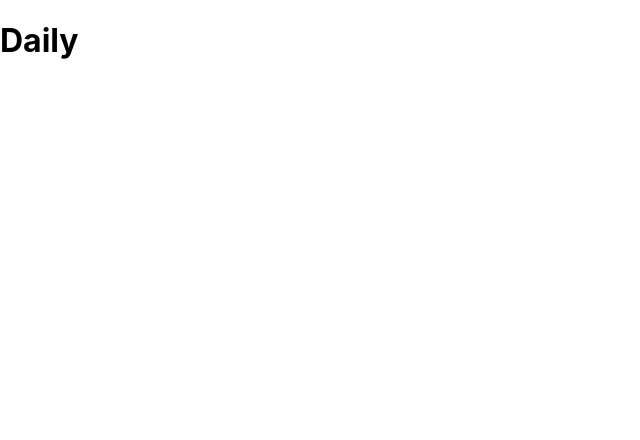
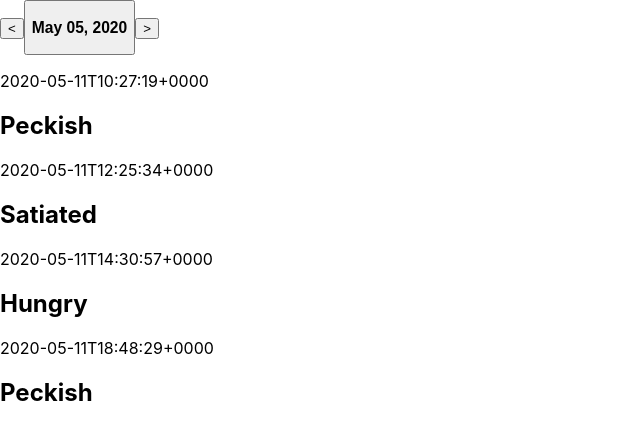
Before and after one commit to emchoi7/front-tff, a React (Create React App) app: page / in a window 1280 px wide. Shown: the top 440 px of the page, without its empty margins (0-640 px from the left). Built offline with nearby package versions, Linux system fonts and the light colour scheme.

Commit message:
Daily component basic layout, basic flow of data from App to Display to Daily

```diff
--- a/src/App.js
+++ b/src/App.js
@@ -1,12 +1,19 @@
-import React from 'react';
+import React, {Component} from 'react';
 import Display from './Display/Display';
+import data from './data/data';
 
-function App() {
-  return (
-    <div className="App">
-      <Display />
-    </div>
-  );
+export default class App extends Component {
+  constructor() {
+    super();
+    this.state = {
+
+    };
+  }
+  render() {
+    return (
+      <div>
+        <Display records={data.log} />
+      </div>
+    )
+  }
 }
-
-export default App;
--- a/src/Daily/Daily.js
+++ b/src/Daily/Daily.js
@@ -1,16 +1,78 @@
-import React, { Component } from 'react'
+/*
+    Contains Daily, DateSelector, and Record components
+    Props are passed to DateSelector and Record from Daily
+    Record components are put into an array
+*/
+import React from 'react';
 
-export default class Daily extends Component {
-    constructor() {
-        super();
-        this.state = {};
+export default function Daily(props) {
+    console.log(props.records)
+    const records = props.records.map((record, index) => <Record
+            key={index}
+            score={record["hunger-score"]}
+            time={record.timestamp}
+            notes={record.notes}
+        />
+    );
+    return (
+        <div>
+            <DateSelector date={props.date} />
+            {records}
+        </div>
+    )
+}
+
+function DateSelector(props) {
+    return (
+        <div>
+            <button> {"<"} </button>
+
+            <button>
+                <h3>{props.date}</h3>
+            </button>
+
+            <button> {">"} </button>
+        </div>
+    )
+}
+
+function Record(props) {
+    let hungerLevel = 'Neutral';
+    let colorClass = 'hunger-blue';
+
+    if(props.score >= 0 && props.score < 1) {
+        hungerLevel = 'Starving';
+        colorClass = 'hunger-red';
+    } else if(props.score >= 1 && props.score < 2) {
+        hungerLevel = 'Famished';
+        colorClass = 'hunger-orange';
+    } else if(props.score >= 2 && props.score < 3) {
+        hungerLevel = 'Hungry';
+        colorClass = 'hunger-yellow';
+    } else if(props.score >= 3 && props.score < 4) {
+        hungerLevel = 'Peckish';
+        colorClass = 'hunger-green';
+    } else if(props.score >= 4 && props.score < 5) {
+        hungerLevel = 'Neutral';
+        colorClass = 'hunger-blue';
+    } else if(props.score >= 5 && props.score < 6) {
+        hungerLevel = 'Satiated';
+        colorClass = 'hunger-green';
+    } else if(props.score >= 6 && props.score < 7) {
+        hungerLevel = 'Full';
+        colorClass = 'hunger-yellow';
+    } else if(props.score >= 7 && props.score < 8) {
+        hungerLevel = 'Stuffed';
+        colorClass = 'hunger-orange';
+    } else if(props.score >= 8 && props.score < 9) {
+        hungerLevel = 'Bursting';
+        colorClass = 'hunger-red';
     }
 
-    render() {
-        return (
-            <div>
-                <h1>Daily</h1>
-            </div>
-        )
-    }
+    return (
+        <div className={colorClass}>
+            <p>{props.time}</p>
+            <h2>{hungerLevel}</h2>
+        </div>
+    )
 }
--- a/src/Display/Display.js
+++ b/src/Display/Display.js
@@ -1,21 +1,10 @@
-/* Main display panel in the middle of the page */
-import React, { Component } from 'react';
+import React from 'react';
 import Daily from '../Daily/Daily';
 
-export default class Display extends Component {
-    constructor() {
-        super();
-        this.state = {
-            mode: "daily"
-        };
-    }
-
-    render() {
-        let time = <Daily />
-        return (
-            <div>
-                {time}
-            </div>
-        )
-    }
+export default function Display(props) {
+    return (
+        <div className="display">
+            <Daily records={props.records} date={'May 05, 2020'}/>
+        </div>
+    )
 }
--- /dev/null
+++ b/src/Mobile.css
@@ -0,0 +1,9 @@
+:root{
+    --mobile-width: 375px;
+}
+
+@media (max-width: var(--mobile-width)) {
+    .display {
+        width: 100vw;
+    }
+}
--- a/src/data/data.json
+++ b/src/data/data.js
@@ -1,4 +1,4 @@
-{
+const data = {
     "username": "jellyfish",
     "log": [
         {
@@ -47,3 +47,5 @@
         }
     ]
 }
+
+export default data;
```
